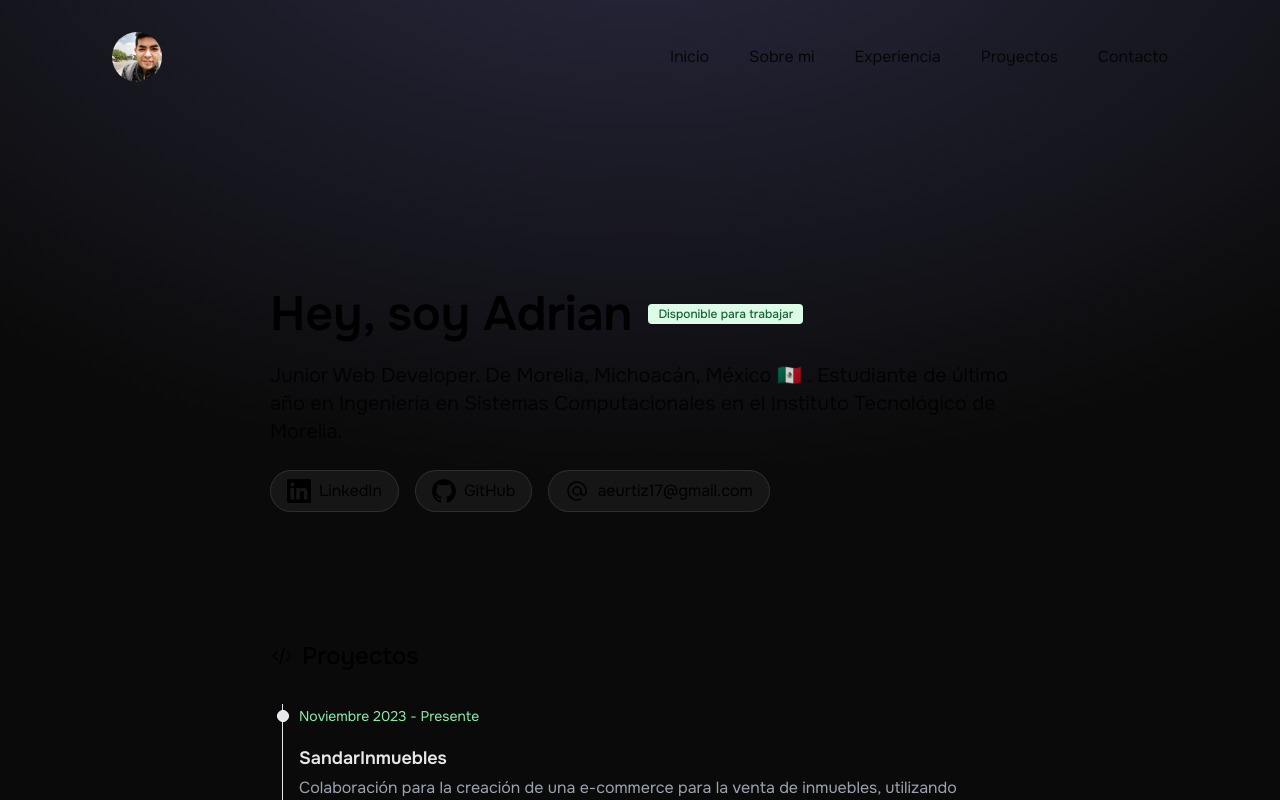
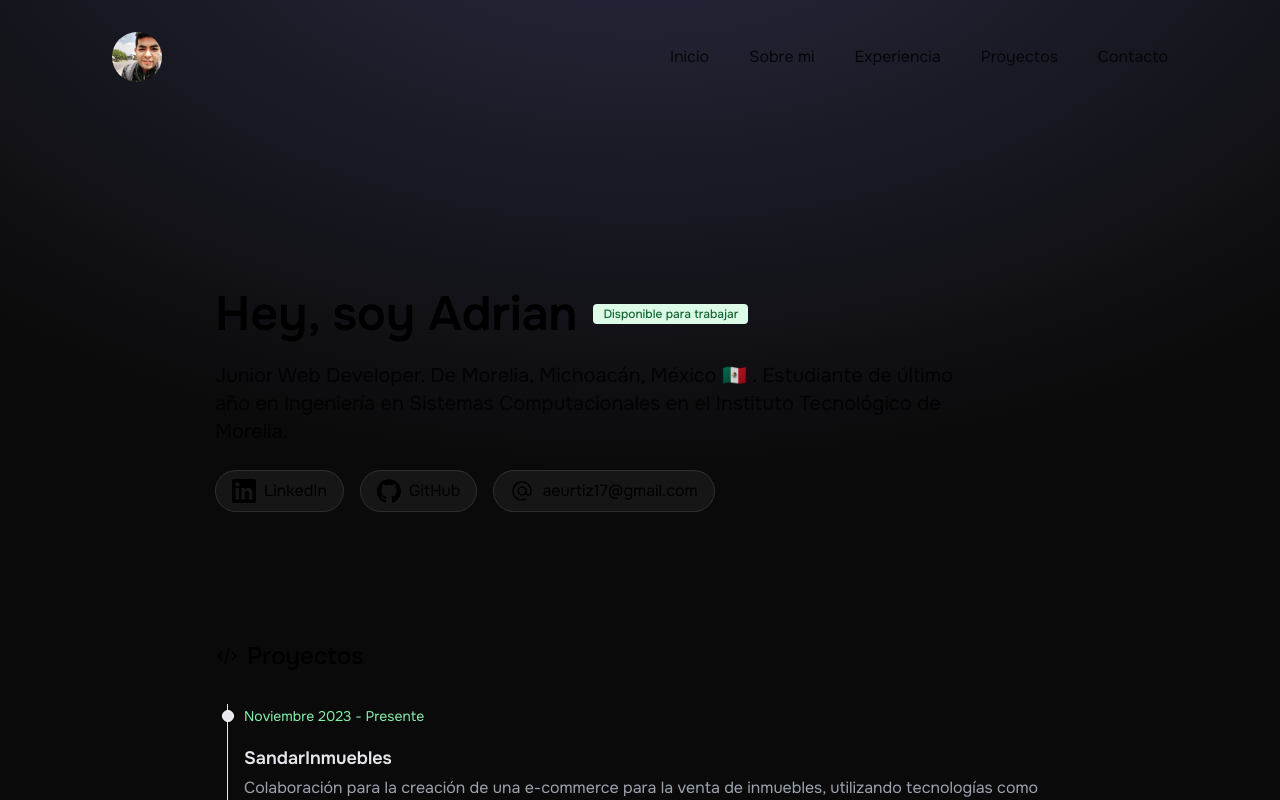
Before and after one commit to AdrianUrtiz/portfolio.dev, a Next.js app: page / in a window 1280 px wide. Shown: the top 800 px of the page. Built offline with nearby package versions, Linux system fonts and the light colour scheme.

Commit message:
Change to max width of 850px

```diff
--- a/src/app/components/Container.jsx
+++ b/src/app/components/Container.jsx
@@ -1,6 +1,6 @@
 const Container = ({ children, className, id }) => {
   return (
-    <section id={id} className={`w-full lg:w-[740px] mx-auto ${className}`}>
+    <section id={id} className={`w-full lg:w-[850px] mx-auto ${className}`}>
       {children}
     </section>
   )
```
